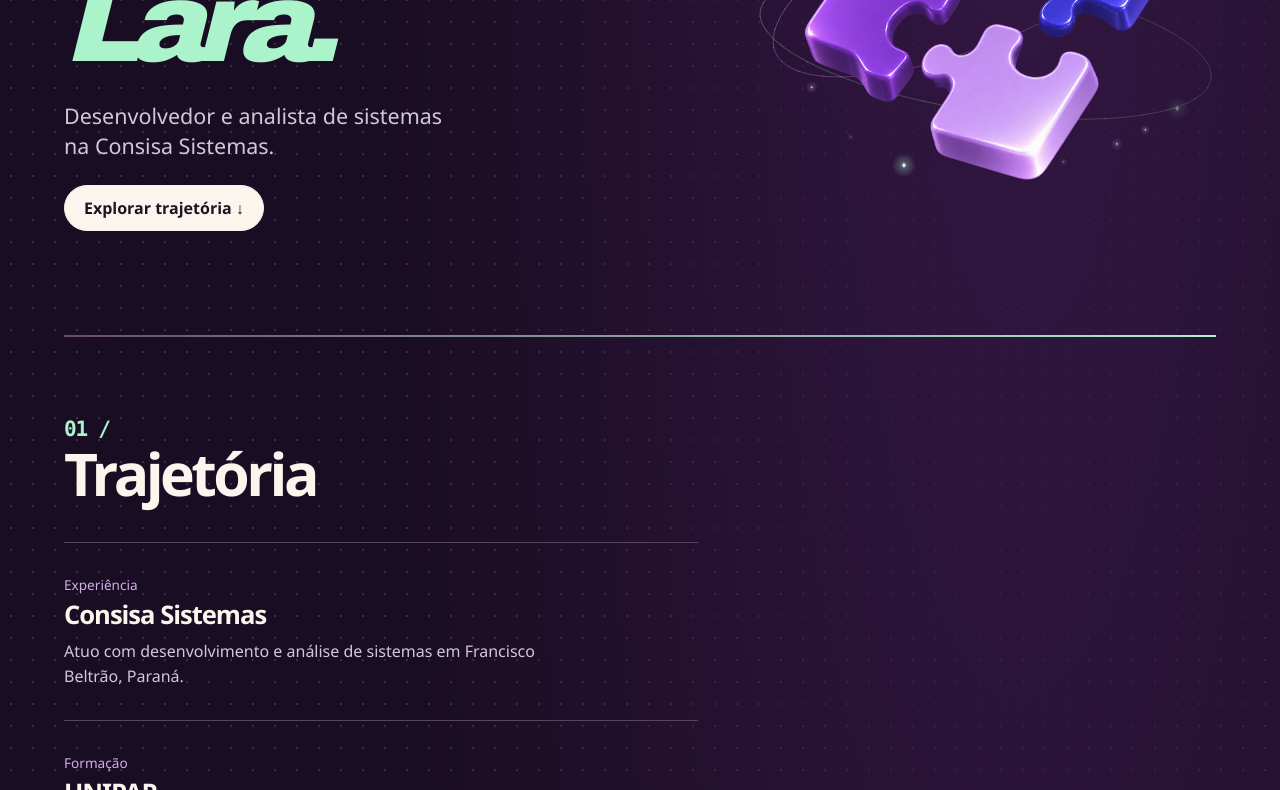
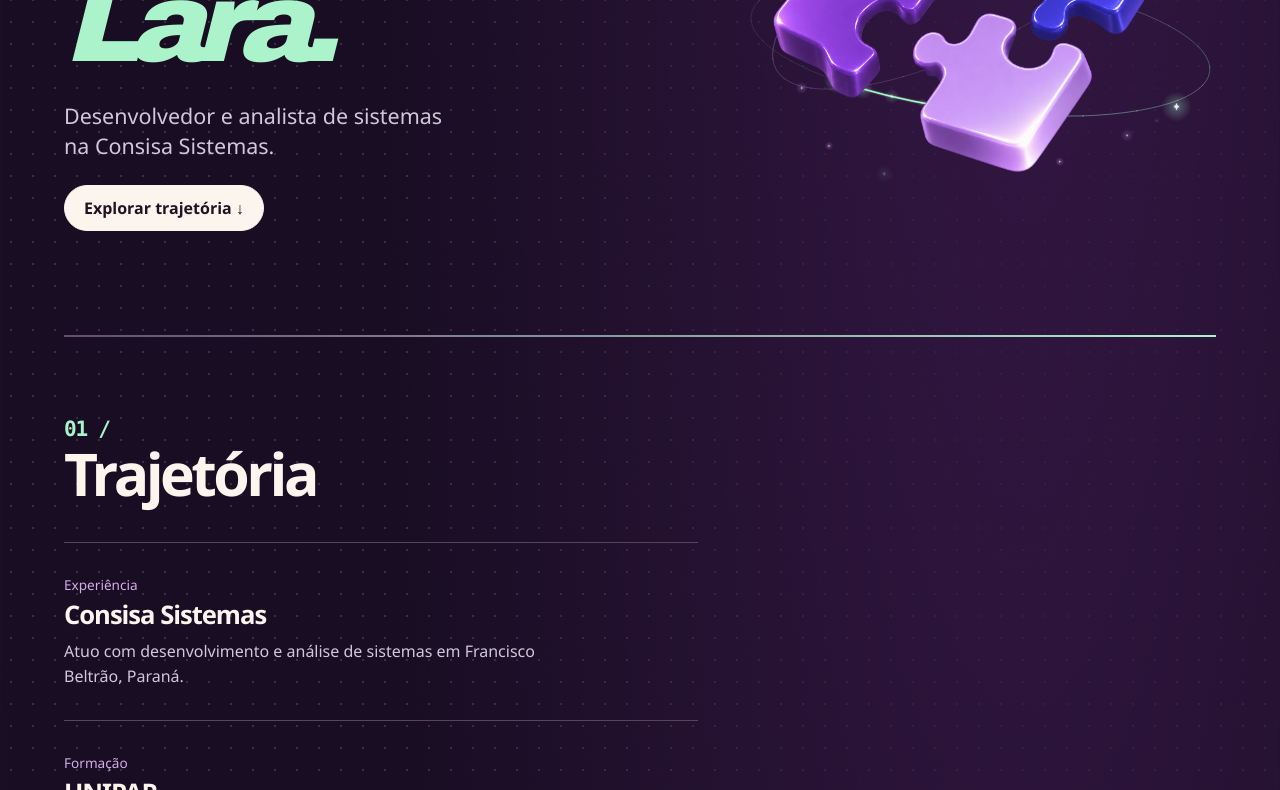
Before and after one commit to BartzZin/lucasmarcelino, a plain HTML site: page index.html in a window 1280 px wide. Shown: the part 385-1175 px from the top of the page. Drawn offline with Linux system fonts and the light colour scheme.

Commit message:
Intensifica o efeito de ametista e amplia o portfólio Delphi

```diff
--- a/index.html
+++ b/index.html
@@ -6,9 +6,9 @@
   <meta name="theme-color" content="#10101a">
   <meta name="description" content="Currículo de Lucas Marcelino Lara, desenvolvedor e analista de sistemas na Consisa Sistemas. Conheça sua trajetória e projetos em Delphi, Python e aprendizado de máquina.">
   <title>Lucas Marcelino Lara · Desenvolvimento de sistemas</title>
-  <link rel="stylesheet" href="./style.css?v=automatico">
-  <script src="./puzzle.js?v=automatico" defer></script>
-  <script src="./scroll.js?v=automatico" defer></script>
+  <link rel="stylesheet" href="./style.css?v=impacto">
+  <script src="./puzzle.js?v=impacto" defer></script>
+  <script src="./scroll.js?v=impacto" defer></script>
 </head>
 <body id="inicio">
   <a class="skip" href="#principal">Pular para o currículo</a>
@@ -45,6 +45,8 @@
       <section id="projetos">
         <div class="chapter-inner">
         <h2><i aria-hidden="true">03</i> Projetos</h2>
+        <article class="piece"><small>Delphi · Ferramentas de desenvolvimento</small><h3>IDE para Delphi</h3><p>Criei uma IDE própria para compilar e depurar aplicações Delphi.</p></article>
+        <article class="piece"><small>Desempenho · Compilação</small><h3>Otimização de compilação</h3><p>Reduzi o tempo de compilação de um sistema de cerca de 20 minutos para menos de 2 minutos.</p></article>
         <article class="piece"><small>Delphi 12 · FastAPI · SQLite</small><h3><a href="https://github.com/BartzZin/ProjetoIntegrador">AutoSom Diagnóstico <span aria-hidden="true">↗</span></a></h3><p>Construí uma aplicação desktop que envia gravações de motores a uma API em Python. O modelo distingue sons normais de anomalias acústicas, e o aplicativo salva o resultado no histórico local.</p></article>
         <article class="piece"><small>Python · scikit-learn</small><h3><a href="https://github.com/BartzZin/AnaliseDEEPLearning">Rede neural multicamadas <span aria-hidden="true">↗</span></a></h3><p>Comparei o efeito da normalização, da taxa de aprendizado e da quantidade de neurônios em um classificador. Avaliei os resultados com validação cruzada e exportei as métricas em CSV.</p></article>
         <article class="piece"><small>Python · Classificação binária</small><h3><a href="https://github.com/BartzZin/ProjetoDeepLearning">Treinamento de um Perceptron <span aria-hidden="true">↗</span></a></h3><p>Implementei um treinamento por épocas para acompanhar como o classificador aprende, com uma interface gráfica para explorar o experimento.</p></article>
@@ -56,7 +58,7 @@
         <p class="section-note">Uma linha do tempo dos meus repositórios públicos.</p>
         <ol class="archive">
           <li class="piece"><time datetime="2023-06">Jun 2023</time><div><h3><a href="https://github.com/BartzZin/SismarDelphi">Sismar Delphi ↗</a></h3><p>Aplicação em Pascal com formulários e acesso a banco de dados.</p></div></li>
-          <li class="piece"><time datetime="2023-12">Dez 2023</time><div><h3><a href="https://github.com/BartzZin/DesafioConsisaJunior">Desafio Consisa Júnior ↗</a></h3><p>Resolução de um desafio de programação em Delphi.</p></div></li>
+          <li class="piece"><time datetime="2023-12">Dez 2023</time><div><h3><a href="https://github.com/BartzZin/DesafioConsisaJunior">Desafio de programação em Delphi ↗</a></h3></div></li>
           <li class="piece"><time datetime="2024-03">Mar 2024</time><div><h3><a href="https://github.com/BartzZin/DensenvolvimentoAPO">Desenvolvimento APO ↗</a></h3><p>Projeto acadêmico de desenvolvimento web com PHP e Laravel.</p></div></li>
           <li class="piece"><time datetime="2025-12">Dez 2025</time><div><h3><a href="https://github.com/BartzZin/KDDCriptoAtivos">KDD em criptoativos ↗</a></h3><p>Tratei lacunas e duplicatas nas séries de preços para comparar a volatilidade do Bitcoin e de altcoins.</p></div></li>
           <li class="piece"><time datetime="2026-05">Mai 2026</time><div><h3><a href="https://github.com/BartzZin/AutoEncoder">Autoencoder ↗</a></h3><p>Explorei como remover ruído de imagens de dígitos manuscritos do MNIST e medir o efeito do pré-treinamento na classificação.</p></div></li>
--- a/puzzle.js
+++ b/puzzle.js
@@ -38,14 +38,16 @@
   ];
   let width=0,height=0,ratio=1,layout=[],marks=[0,1],flight=null,hero=null,distance=1;
   let target=0,position=0,clock=0,previous=0,frame=0,ready=false;
+  let painted=null;
   const cursor={x:0,y:0,tx:0,ty:0};
 
   function measure(){
     const bounds=canvas.getBoundingClientRect();
     width=bounds.width;height=bounds.height;ratio=Math.min(2,devicePixelRatio||1);
     if (!width || !height) return;
+    ratio=Math.min(ratio,Math.sqrt(7_000_000/(width*height)));
     const pw=Math.round(width*ratio), ph=Math.round(height*ratio);
-    if(canvas.width!==pw || canvas.height!==ph){canvas.width=pw;canvas.height=ph;}
+    if(canvas.width!==pw || canvas.height!==ph){canvas.width=pw;canvas.height=ph;painted=null;}
     const sy=window.scrollY;
     const contentBox=main.getBoundingClientRect();
     const introBox=intro.getBoundingClientRect();
@@ -87,7 +89,8 @@
     const readingHeight=Math.min(height,hero.h/.82);
     const focus=sy+readingHeight*.46;
     let x=hero.x,y=Math.max(readingHeight*.24,hero.top-sy+Math.min(hero.h,readingHeight)*.49);
-    let w=Math.min(hero.free*.77,hero.h*.72,readingHeight*.66);
+    let w=Math.min(hero.free*.78,hero.h*.72,readingHeight*.66);
+    let opacity=1;
     for(const row of layout){
       const blend=smooth((focus-row.top+readingHeight*.19)/(readingHeight*.38));
       if(!blend) break;
@@ -96,8 +99,9 @@
       x=mix(x,row.x,blend);
       y=mix(y,readingHeight*(.46+(gentle ? .026 : .085)*Math.sin(local*tau-.32)),blend)-readingHeight*(gentle ? .06 : .16)*crossing;
       w=mix(w,Math.min(row.free*.69,readingHeight*.54),blend)*(1-.48*crossing);
+      opacity*=1-.56*crossing;
     }
-    return {x,y,w,rail:0};
+    return {x,y,w,rail:0,opacity};
   }
   function star(x,y,r,color,glow){
     const halo=ctx.createRadialGradient(x,y,0,x,y,r*4);
@@ -112,35 +116,38 @@
     ctx.quadraticCurveTo(x-r*.13,y-r*.13,x,y-r);
     ctx.fillStyle='rgba(252,248,255,'+glow+')';ctx.fill();
   }
-  function atmosphere(w,t,progress){
-    // The colored arcs cross behind the sculpture. Only their outer limbs and
-    // moving terminals peek out, as in the supplied reference.
+  function atmosphere(w,t,progress,energy){
     for(let lane=0;lane<2;lane++){
       const rgb=lane?'173,255,207':'217,161,255';
       const rx=w*(lane ? .643 : .644), ry=w*(lane ? .188 : .218);
-      const tilt=lane ? .15 : -.40;
+      const tilt=(lane ? .15 : -.40)+Math.sin(t*.74+lane)*.09;
       const cy=w*(lane?.131:-.100);
-      const head=(lane?-.54:3.05)+(lane?-.19:.21)*t+progress*.66;
+      const head=(lane?-.54:3.05)+(lane?-.84:1.04)*t+progress*2.1;
       ctx.save();ctx.translate(0,cy);ctx.rotate(tilt);
       ctx.lineCap='round';
       // Fade the orbit toward the tail and concentrate light at its comet.
-      for(let i=0;i<30;i++){
-        const a=head-tau+(i/30)*tau, b=a+tau/30+.004;
-        const light=.20+.46*(i/30)**2;
+      for(let i=0;i<22;i++){
+        const a=head-tau+(i/22)*tau, b=a+tau/22+.004;
+        const light=.15+.60*(i/22)**2;
         ctx.strokeStyle='rgba('+rgb+','+light+')';ctx.lineWidth=Math.max(.72,w*.0017);
         ctx.beginPath();ctx.ellipse(0,0,rx,ry,0,a,b);ctx.stroke();
       }
-      ctx.shadowColor='rgb('+rgb+')';ctx.shadowBlur=Math.max(3,w*.012);
-      ctx.strokeStyle='rgba('+rgb+',.85)';ctx.lineWidth=Math.max(1,w*.0028);
-      ctx.beginPath();ctx.ellipse(0,0,rx,ry,0,head-.27,head);ctx.stroke();
-      ctx.shadowBlur=0;
-      star(Math.cos(head)*rx, Math.sin(head)*ry, Math.max(2.2,w*.008), rgb,.94);
+      const tail=.50+energy*.24;
+      ctx.beginPath();ctx.ellipse(0,0,rx,ry,0,head-tail,head);
+      ctx.strokeStyle='rgba('+rgb+',.10)';ctx.lineWidth=Math.max(4,w*.011);ctx.stroke();
+      ctx.strokeStyle='rgba('+rgb+',.28)';ctx.lineWidth=Math.max(2.4,w*.0055);ctx.stroke();
+      ctx.strokeStyle='rgba('+rgb+',.94)';ctx.lineWidth=Math.max(1.2,w*.0025);ctx.stroke();
+      for(let i=0;i<4;i++){
+        const a=head-.14*i, shimmer=1-i*.2;
+        star(Math.cos(a)*rx,Math.sin(a)*ry,Math.max(1.1,w*.009)*shimmer,rgb,.92*shimmer);
+      }
       ctx.restore();
     }
     stars.forEach(([x,y,r],i)=>{
-      const twinkle=.62+.32*Math.sin(t*(.77+(i%3)*.3)+i*1.8);
+      const twinkle=.55+.38*Math.sin(t*(1.17+(i%3)*.37)+i*1.8);
       const radius=Math.max(.9,w/370*r)*(.78+twinkle*.29);
-      star(x*w,y*w,radius,i%4===0?'170,243,207':'215,170,255',twinkle);
+      const drift=.045*Math.sin(t*.7+i);
+      star((x+drift)*w,(y-drift*.62)*w,radius,i%4===0?'170,243,207':'215,170,255',twinkle);
     });
   }
 
@@ -150,33 +157,39 @@
     const progress=position;
     const chapter=chapterAt(progress), area=stage(gentle);
     const t=clock;
-    const ending=1-smooth((progress-.85)/.14);
-    ctx.setTransform(ratio,0,0,ratio,0,0);ctx.clearRect(0,0,width,height);
+    const energy=Math.sin(chapter.local*Math.PI)**2;
+    const margin=Math.ceil(area.w*1.01+12);
+    const x=Math.max(0,Math.floor(area.x-margin)), y=Math.max(0,Math.floor(area.y-margin));
+    ctx.setTransform(ratio,0,0,ratio,0,0);
+    if(painted)ctx.clearRect(painted.x,painted.y,painted.w,painted.h);
+    painted={x,y,w:Math.min(width,Math.ceil(area.x+margin))-x,h:Math.min(height,Math.ceil(area.y+margin))-y};
     ctx.save();
-    const drift=gentle ? .15 : 1;
-    ctx.translate(area.x+Math.sin(t*.48)*area.w*.004*drift,area.y+Math.sin(t*.65)*area.w*.006*drift);
-    if(area.rail<.72)atmosphere(area.w,t,progress);
+    ctx.beginPath();ctx.rect(painted.x,painted.y,painted.w,painted.h);ctx.clip();
+    ctx.globalAlpha=area.opacity??1;
+    const drift=gentle ? .62 : 1;
+    ctx.translate(area.x+Math.sin(t*.74)*area.w*.015*drift,area.y+Math.sin(t*.87)*area.w*.025*drift);
+    if(area.rail<.72)atmosphere(area.w,t,progress,energy);
     const pointerTurn=gentle ? 0 : cursor.x*.035+cursor.y*.012;
-    const groupTurn=(.041*Math.sin(t*.68)*drift+pointerTurn)*Math.sin(progress*Math.PI)+.061*Math.sin(progress*tau)*drift;
+    const groupTurn=(.09*Math.sin(t*.84)*drift+pointerTurn)*Math.sin(progress*Math.PI)+.13*Math.sin(progress*tau)*drift;
     ctx.rotate(groupTurn);
     // Each layer travels out from its own center. A fresh chapter starts with
     // the original alignment, opens, and then brings the four cuts together.
     art.forEach((p,i)=>{
       const beat=unit((chapter.local-i*.037)/(.87-i*.037));
-      const open=Math.sin(beat*Math.PI)**2*ending*(gentle ? .35 : 1);
+      const open=Math.sin(beat*Math.PI)**2*(gentle ? .68 : 1);
       // The pieces remain separate, including at either end of the journey.
       // Each follows its own breathing cycle even when reading has stopped.
-      const breath=(.5-.5*Math.cos(t*(.83+i*.056)+i*.70));
-      const spread=.115+(gentle ? .095 : .24)*breath+.68*open;
-      const idle=Math.sin(t*.93+i*1.71)*(.006+.009*open)*(gentle ? .28 : 1);
-      const ox=p.cx*(1+spread)+Math.cos(i*1.85+t*.43)*.022*open;
+      const breath=(.5-.5*Math.cos(t*(1.38+i*.094)+i*.64));
+      const spread=.12+(.33*breath+1.03*open)*drift;
+      const idle=Math.sin(t*1.47+i*1.71)*(.016+.032*open)*drift;
+      const ox=p.cx*(1+spread)+Math.cos(i*1.85+t*.74)*.044*open;
       // The upper socket releases vertically before the left tab turns.
       const oy=p.cy*(1+spread)+idle-(i===0 ? .050 : 0);
-      const turn=p.turn*(.08+.29*breath+open*(1+.26*Math.sin(chapter.index+i)))*(gentle ? .34 : 1);
-      const fit=1-.25*open;
+      const turn=p.turn*(.08+.74*breath+open*(2.1+.34*Math.sin(chapter.index+i)))*drift;
+      const fit=1-.31*open;
       // Insets keep the glossy tabs clear of neighbouring sockets even when
       // the independently rotating silhouettes cross in projection.
-      const inset=.92-.075*open;
+      const inset=.92-.09*open;
       const dw=p.width*area.w*fit*inset,dh=p.height*area.w*fit*inset;
       ctx.save();
       ctx.translate(area.w*ox*fit,area.w*oy*fit);
@@ -193,11 +206,11 @@
     frame=0;if(document.hidden)return;
     const elapsed=now-(previous||now-41);
     const fast=Math.abs(position-target)>.001;
-    if(elapsed<(fast?14:39)){schedule();return;}
+    if(elapsed<(fast?14:21)){schedule();return;}
     const dt=Math.min(85,elapsed)/1000;
     previous=now;
-    clock+=dt*(preference.matches ? .49 : 1);
-    position+=(target-position)*(1-Math.exp(-dt*16));
+    clock+=dt*(preference.matches ? .78 : 1);
+    position+=(target-position)*(1-Math.exp(-dt*9));
     if(Math.abs(position-target)<.0004)position=target;
     const smoothPointer=1-Math.exp(-dt*7);
     cursor.x=mix(cursor.x,cursor.tx,smoothPointer);cursor.y=mix(cursor.y,cursor.ty,smoothPointer);
```
